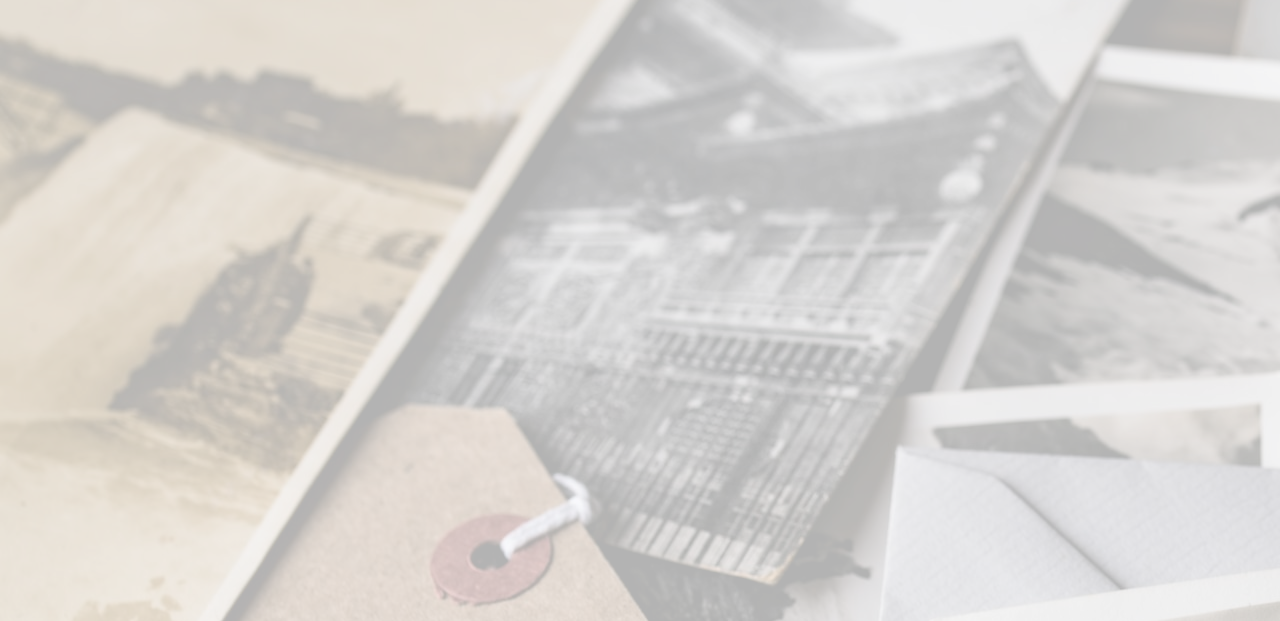
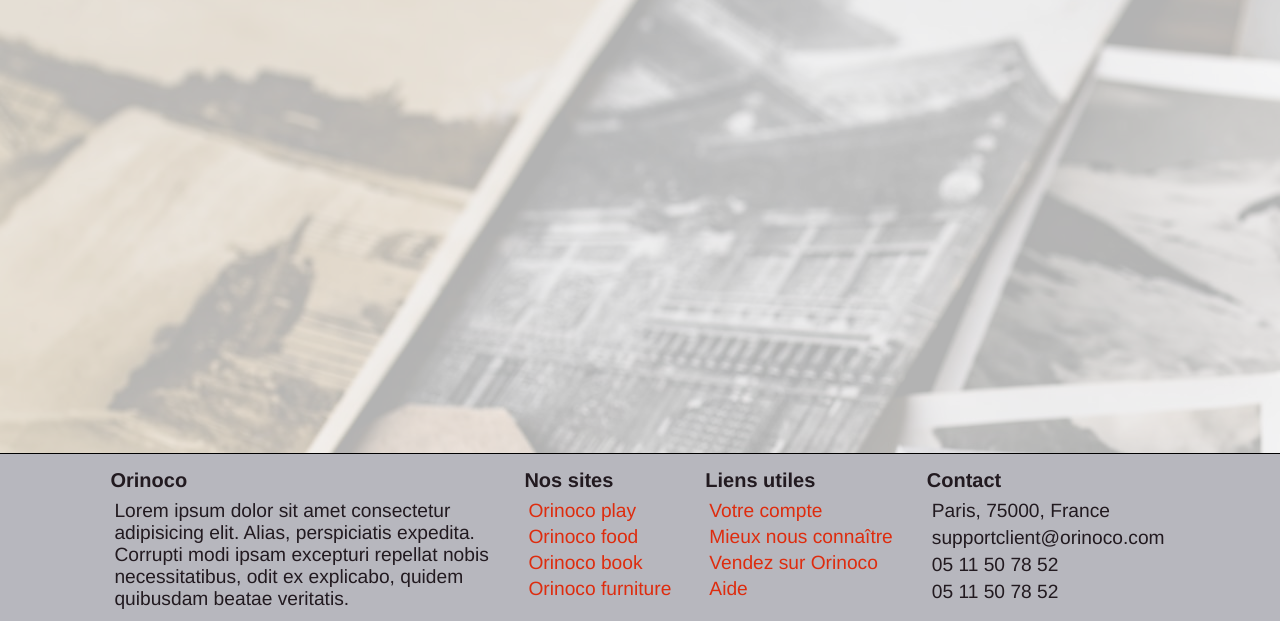
Before and after one commit to xHuginn/Orinoco, a plain HTML site: page confirmation.html in a window 1280 px wide. Shown: the part 110-731 px from the top of the page. Drawn offline with Linux system fonts and the light colour scheme; a web font is replaced by a local one.

Commit message:
modif mineurs / bugs corrigés

```diff
--- a/css/confirmation.css
+++ b/css/confirmation.css
@@ -1,7 +1,16 @@
+body {
+    height: 100%;
+  }
+
+  footer {
+    position: absolute;
+  }
+
 .confirmation {
     background-color: rgba(255, 255, 255, 0.7);
     padding: 50px;
     height: 750px;
+    position: relative;
 }
 
 #confirmation {
--- a/css/panier.css
+++ b/css/panier.css
@@ -1,3 +1,16 @@
+body {
+  height: 100%;
+}
+
+/* footer {
+  position: absolute;
+} */
+
+
+
+
+
+
 /* Panier */
 
 table {
@@ -6,6 +19,8 @@ table {
 
 .recap {
     height: fit-content;
+    min-height: 100%;
+    position: relative;
     background-color: rgba(255, 255, 255, 0.7);
     display: flex;
     align-items: center;
--- a/css/style.css
+++ b/css/style.css
@@ -54,6 +54,7 @@ footer {
     border-top: 1px solid #000;
     width: 100%;
     color: #221a20;
+    bottom: 0;
 }
 
 .page-footer {
--- a/javascript/index.js
+++ b/javascript/index.js
@@ -95,9 +95,7 @@ function link(card, name, id) {
     link.type="button"
     link.value="Découvrir"
     link.addEventListener('click', decouvrir => {
-        // met le nom en sessionStorage ?
         localStorage.setItem('name', name)
-        // met l'id en sessionStorage ?
         localStorage.setItem('id', id)
         document.location.href=`./produit.html`
         })
--- a/javascript/panier.js
+++ b/javascript/panier.js
@@ -30,6 +30,7 @@ function panierContent() {
 
                   </tr>`;
                   tbody.innerHTML += cart;
+
                 }
     }
 }
@@ -77,8 +78,6 @@ function testValidityForm() {
             sendData()
           }, false);
       }());
-
-
 }
 
 // Envoi les données du formulaire dans la requete POST et envoi l'utilisateur sur la page de confirmation
```
Also changed, not shown: index.html (+2 -3 lines).
